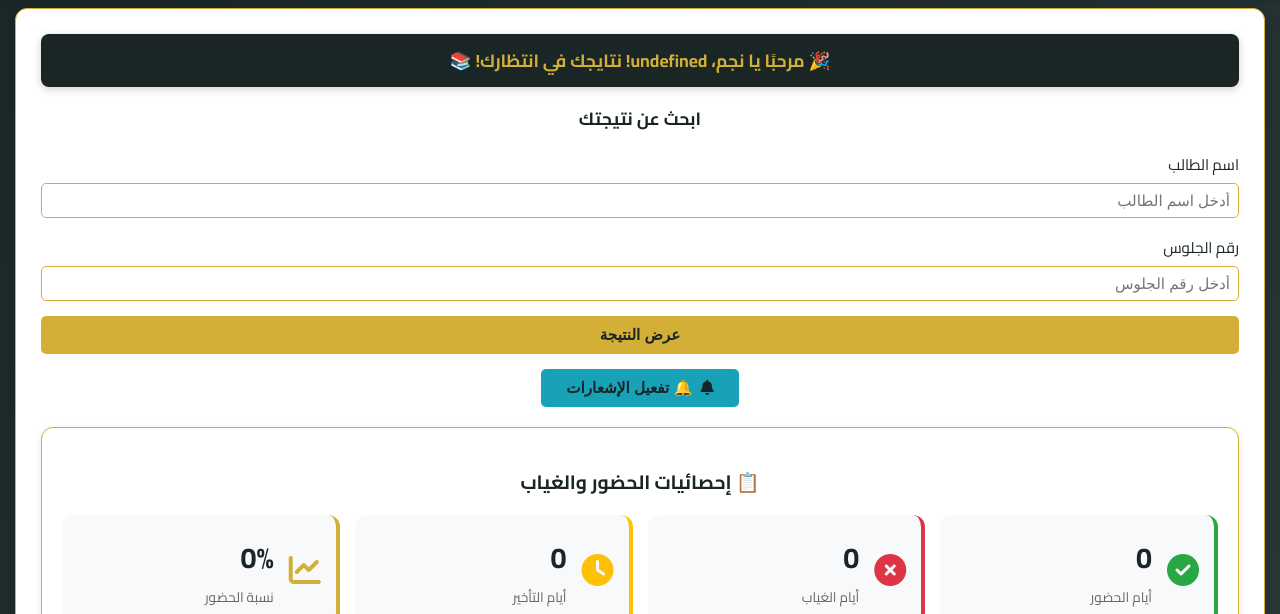
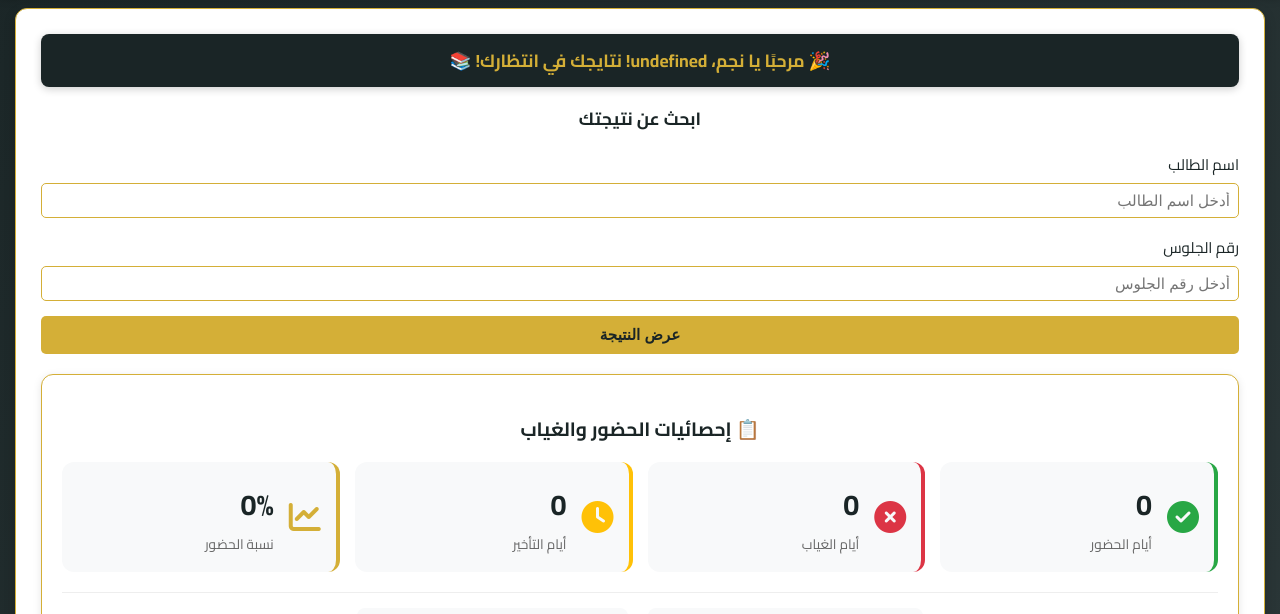
Before and after one commit to Ahmed612959/school-system-fiv, a website: page public/Home.html in a window 1280 px wide. Shown: the part 186-800 px from the top of the page. Drawn offline with nearby package versions, Linux system fonts and the light colour scheme; no server answers; sample sign-in values are in the browser's storage.

Commit message:
Remove notification activation button from Home.html
Removed the notification activation button from the Home page.

```diff
--- a/public/Home.html
+++ b/public/Home.html
@@ -51,12 +51,6 @@
                 </div>
             </section>
 
-               <!-- 👇 أضف زر تفعيل الإشعارات هنا 👇 -->
-            <div style="text-align: center; margin: 15px 0;">
-                <button id="enableNotificationsBtn" class="submit-btn" style="background: #17a2b8; width: auto; padding: 10px 25px; display: inline-flex; align-items: center; gap: 8px;">
-                    <i class="fas fa-bell"></i> 🔔 تفعيل الإشعارات
-                </button>
-            </div>
 
             <!-- قسم إحصائيات الحضور والغياب -->
             <section class="attendance-stats-section" id="attendanceStatsSection" style="display: none; background: #fff; border-radius: 12px; padding: 20px; margin-top: 20px; border: 1px solid #d4af37;">
```
